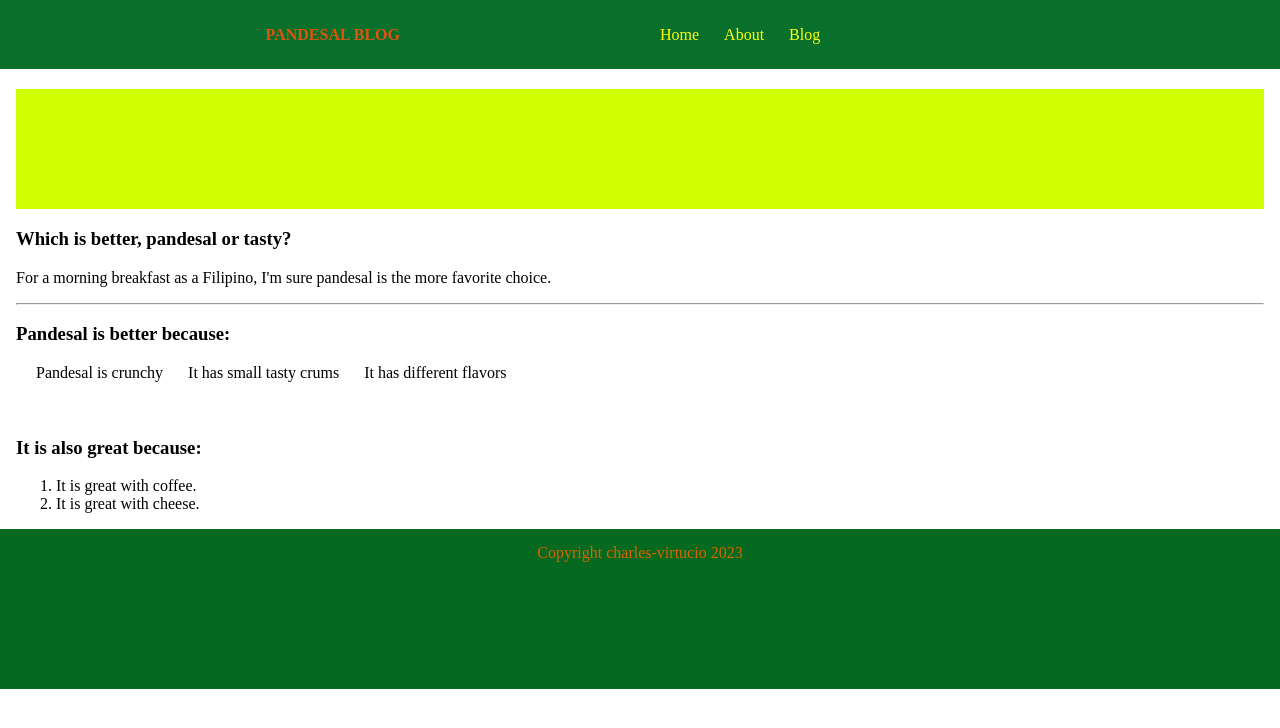
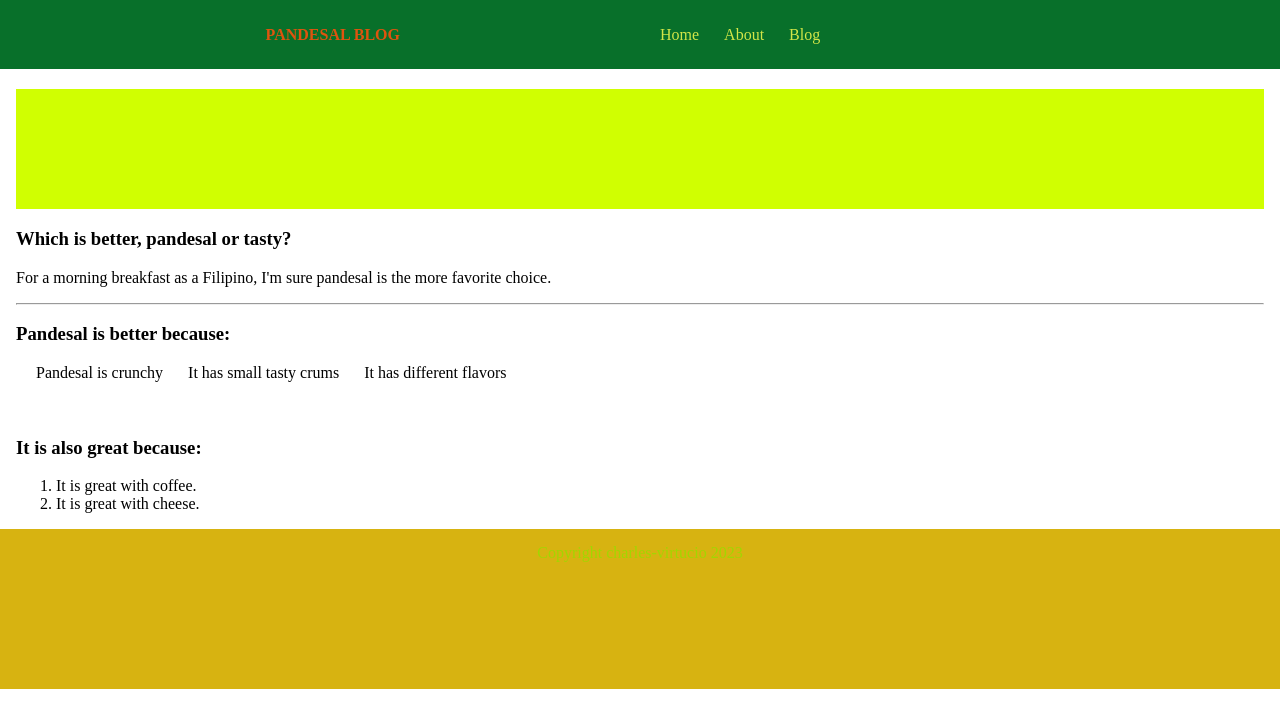
Before and after one commit to charles-virtucio/CHARLES-PandesalBlog-Fixing-Debugging-Exercise, a plain HTML site: page index.html in a window 1280 px wide. Drawn offline with Linux system fonts and the light colour scheme.

Commit message:
edit font color

```diff
--- a/index.html
+++ b/index.html
@@ -41,7 +41,7 @@ ul li{
 }
 
 a{
-  color:rgb(255, 255, 12);
+  color:rgba(217, 233, 73, 0.97);
   text-decoration: none;
 }
 
@@ -51,8 +51,8 @@ main{
 
 footer{
   height:20vh;
-  background-color:rgb(6, 105, 32);
-  color:rgb(215, 101, 1);
+  background-color:rgb(215, 179, 17);
+  color:rgb(161, 215, 1);
   text-align:center;
 }
 
```
